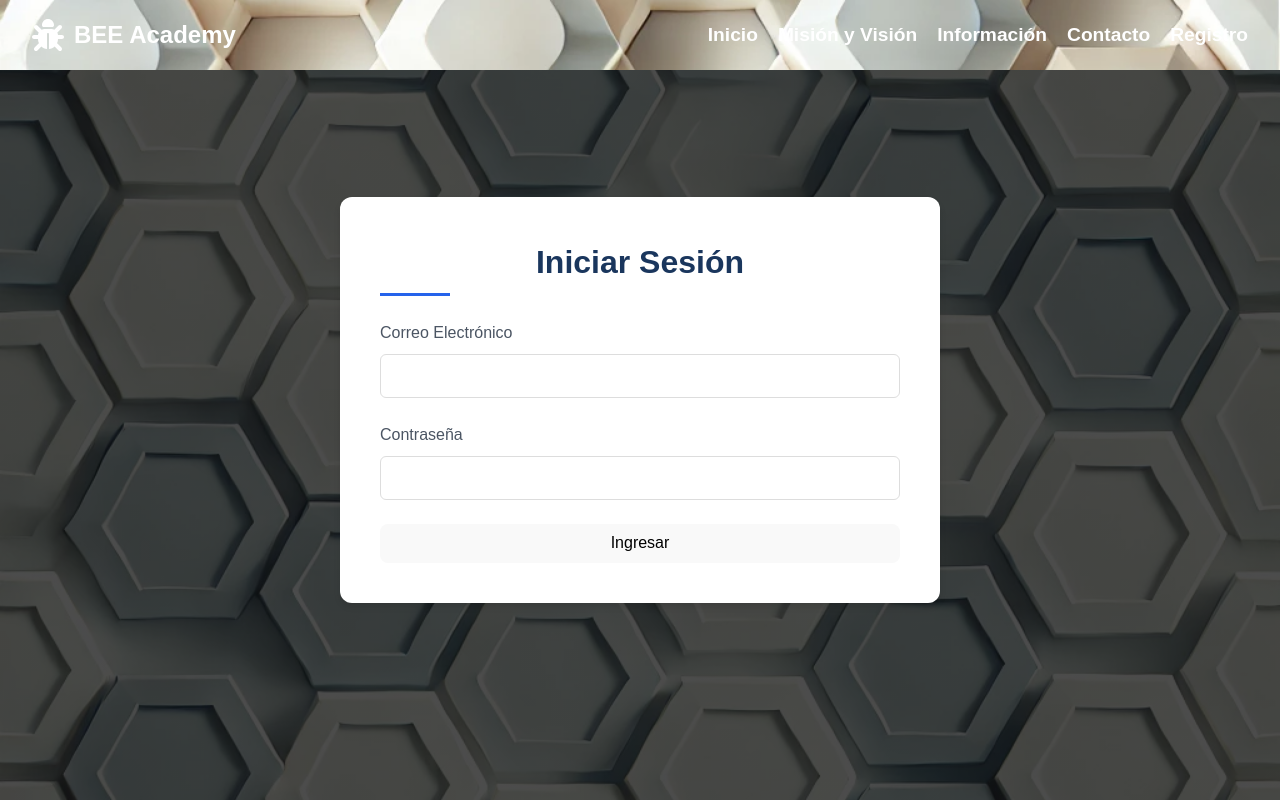
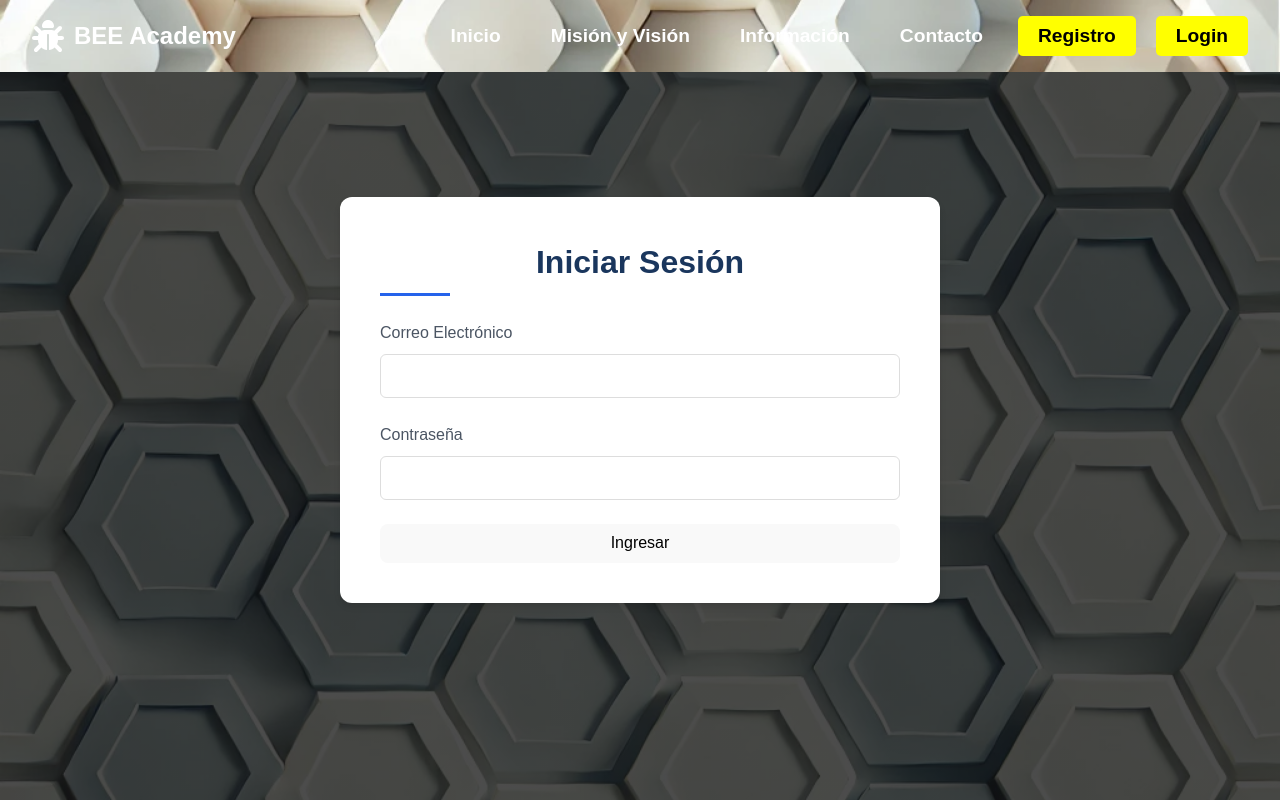
Before and after one commit to Mateo-Sudo-24/AcademyBEE, a React (Vite) app: page /login in a window 1280 px wide. Built offline with nearby package versions, Linux system fonts and the light colour scheme; no server answers.

Commit message:
Ultimos cambios

```diff
--- a/src/Componentes/Navbar.jsx
+++ b/src/Componentes/Navbar.jsx
@@ -1,7 +1,7 @@
 import React, { useState } from 'react';
 import { Link } from 'react-router-dom';
 import { FontAwesomeIcon } from '@fortawesome/react-fontawesome';
-import { faBug, faBars, faTimes } from '@fortawesome/free-solid-svg-icons'; // ✅ faBug en lugar de faBee
+import { faBug, faBars, faTimes } from '@fortawesome/free-solid-svg-icons';
 import '../Componentes_css/Navbar.css';
 
 const Navbar = () => {
@@ -9,9 +9,9 @@ const Navbar = () => {
 
   return (
     <nav className="navbar">
-      {/* ✅ LOGO AHORA REDIRIGE A INICIO */}
+      {/* ✅ LOGO REDIRIGE A INICIO */}
       <Link to="/" className="navbar-logo" onClick={() => setMenuOpen(false)}>
-        <FontAwesomeIcon icon={faBug} className="bee-icon" /> {/* Se cambió faBee por faBug */}
+        <FontAwesomeIcon icon={faBug} className="bee-icon" />
         <span className="navbar-title">BEE Academy</span>
       </Link>
 
@@ -26,7 +26,10 @@ const Navbar = () => {
         <Link to="/mision-vision" className="nav-link" onClick={() => setMenuOpen(false)}>Misión y Visión</Link>
         <Link to="/informacion" className="nav-link" onClick={() => setMenuOpen(false)}>Información</Link>
         <Link to="/contacto" className="nav-link" onClick={() => setMenuOpen(false)}>Contacto</Link>
-        <Link to="/registro" className="nav-link" onClick={() => setMenuOpen(false)}>Registro</Link>
+
+        {/* ✅ Se agregó la clase `register-button` */}
+        <Link to="/registro" className="nav-link register-button" onClick={() => setMenuOpen(false)}>Registro</Link>
+        <Link to="/login" className="nav-link login-button" onClick={() => setMenuOpen(false)}>Login</Link>
       </div>
     </nav>
   );
--- a/src/Componentes/Registro.jsx
+++ b/src/Componentes/Registro.jsx
@@ -19,7 +19,7 @@ const Registro = () => {
     nombre: '',
     apellido: '',
     telefono: '',
-    role: '',
+    role: '',  // Estado para el rol seleccionado
   });
 
   const handleChange = (e) => {
@@ -95,6 +95,13 @@ const Registro = () => {
     }
   };
 
+  // Función para seleccionar el rol y cerrar el modal
+  const handleRoleSelection = (selectedRole) => {
+    console.log('Rol seleccionado:', selectedRole); // Verifica el valor seleccionado
+    setFormData({ ...formData, role: selectedRole });
+    setIsModalOpen(false);  // Cerrar el modal automáticamente
+  };
+
   return (
     <div className="registro-container">
       <div className="registro-content">
@@ -115,19 +122,26 @@ const Registro = () => {
           <div className="modal">
             <div className="modal-content">
               <h3>Seleccione su rol:</h3>
-              <button className="role-btn" onClick={() => setFormData({ ...formData, role: 'Profesor' })}>
+              <button className="role-btn" onClick={() => handleRoleSelection('Profesor')}>
                 Profesor
               </button>
-              <button className="role-btn" onClick={() => setFormData({ ...formData, role: 'PlanSocial' })}>
+              <button className="role-btn" onClick={() => handleRoleSelection('PlanSocial')}>
                 Plan Social
               </button>
-              <button className="role-btn" onClick={() => setFormData({ ...formData, role: 'PlanNormal' })}>
+              <button className="role-btn" onClick={() => handleRoleSelection('PlanNormal')}>
                 Plan Normal
               </button>
               <button className="close-modal-btn" onClick={() => setIsModalOpen(false)}>
                 Cerrar
               </button>
             </div>
+          </div>
+        )}
+
+        {/* Mostrar el rol seleccionado */}
+        {formData.role && (
+          <div className="role-selected">
+            <p><strong>Rol seleccionado:</strong> {formData.role}</p>
           </div>
         )}
 
--- a/src/Componentes_css/Navbar.css
+++ b/src/Componentes_css/Navbar.css
@@ -1,4 +1,4 @@
-/* 📌 Fondo con `Fondo3.jpg` */
+/* 📌 Fondo con Fondo3.jpg */
 .navbar {
     background: url('../../public/Imagen/Fondo3.jpg') no-repeat center center fixed;
     background-size: cover;
@@ -13,12 +13,12 @@
     z-index: 1000;
 }
 
-/* 📌 Logo con ícono de abeja */
+/* 📌 Logotipo con ícono de abeja */
 .navbar-logo {
     display: flex;
     align-items: center;
     gap: 10px;
-    color: white; /* Logo en blanco */
+    color: white; /* Logotipo en blanco */
     font-size: 1.5rem;
     font-weight: bold;
 }
@@ -29,9 +29,10 @@
     color: white;
 }
 
-/* 📌 Estilos de los enlaces del navbar */
+/* 📌 Estilos de los enlaces de la barra de navegación */
 .navbar-links {
     display: flex;
+    align-items: center; /* 📌 Asegura que todo esté alineado verticalmente */
     gap: 20px;
 }
 
@@ -41,10 +42,34 @@
     font-size: 1.2rem;
     font-weight: bold;
     transition: color 0.3s ease-in-out;
+    padding: 10px 15px; /* 📌 Ajusta el padding para igualar la altura */
 }
 
 .nav-link:hover {
     color: yellow;
+}
+
+/* 📌 ESTILO UNIFICADO PARA BOTONES DE REGISTRO E INICIAR SESIÓN */
+.register-button, .login-button {
+    background-color: yellow;
+    color: black;
+    border-radius: 5px;
+    padding: 12px 20px; /* 📌 Asegurar que los botones sean un poco más grandes */
+    font-weight: bold;
+    text-align: center;
+    transition: background-color 0.3s ease-in-out;
+}
+
+.register-button:hover, .login-button:hover {
+    background-color: #ffaa00; /* Un tono más oscuro al pasar el mouse */
+}
+
+/* 📌 Asegurar que todos los enlaces tengan la misma altura */
+.nav-link, .register-button, .login-button {
+    display: flex;
+    align-items: center;
+    justify-content: center;
+    height: 40px; /* 📌 Ajustar la altura para alinear correctamente */
 }
 
 /* 📌 MENÚ HAMBURGUESA */
@@ -60,7 +85,6 @@
     .menu-toggle {
         display: block; /* Mostrar solo en móviles */
     }
-
     .navbar-links {
         display: none; /* Ocultar enlaces en móviles */
         flex-direction: column;
@@ -72,14 +96,18 @@
         text-align: center;
         padding: 1rem 0;
     }
-
     .navbar-links.active {
         display: flex; /* Mostrar el menú cuando está activo */
     }
-
     .nav-link {
         display: block;
         padding: 1rem;
         font-size: 1.5rem;
     }
+    /* 📌 Ajuste de botones en móvil */
+    .register-button, .login-button {
+        width: 80%; /* Que ocupe más espacio */
+        text-align: center;
+        margin: 5px auto;
+    }
 }
```
